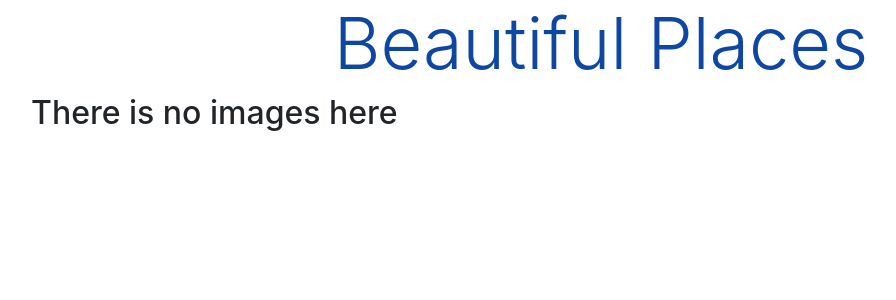
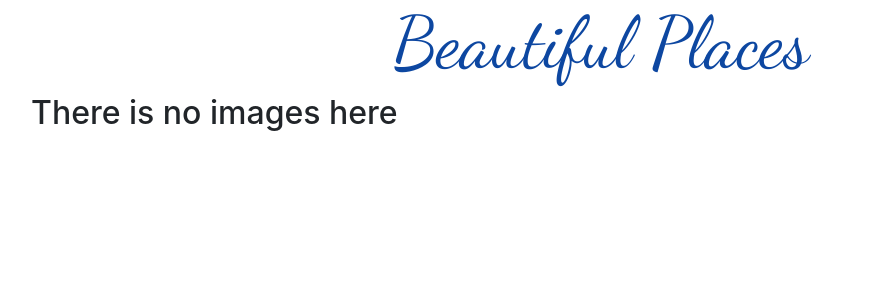
Before and after one commit to cherucole/Photos.me, a Django app: page / in a window 1280 px wide. Shown: the part 56-356 px from the top of the page, without its empty margins (39-935 px from the left). Run offline with Django 3.2, Linux system fonts and the light colour scheme; data that the repository does not hold is empty; some libraries are stand-ins or nearby versions.

Commit message:
my custom font now working

```diff
--- a/photoapp/templates/images/base.html
+++ b/photoapp/templates/images/base.html
@@ -30,8 +30,6 @@ font-family: 'Dancing Script', cursive;
 
 {% block content %}
 
-<h3 style="text-align:center; color:#0d47a1" class="display-3">Beautiful Places</h3>
-
 
 {% endblock %}
 
--- a/photoapp/templates/images/homepage.html
+++ b/photoapp/templates/images/homepage.html
@@ -4,6 +4,9 @@
 {{ block.super}}
 
 <div class="container">
+
+    <h1 style="text-align:center; color:#0d47a1" class="display-3"> Beautiful Places</h1>
+
     {% for category in categories %}
 
     <a href="/?category={{category.id}}"> <button class="btn btn-lg btn-link">      #{{category.name}}</button></a>
```
